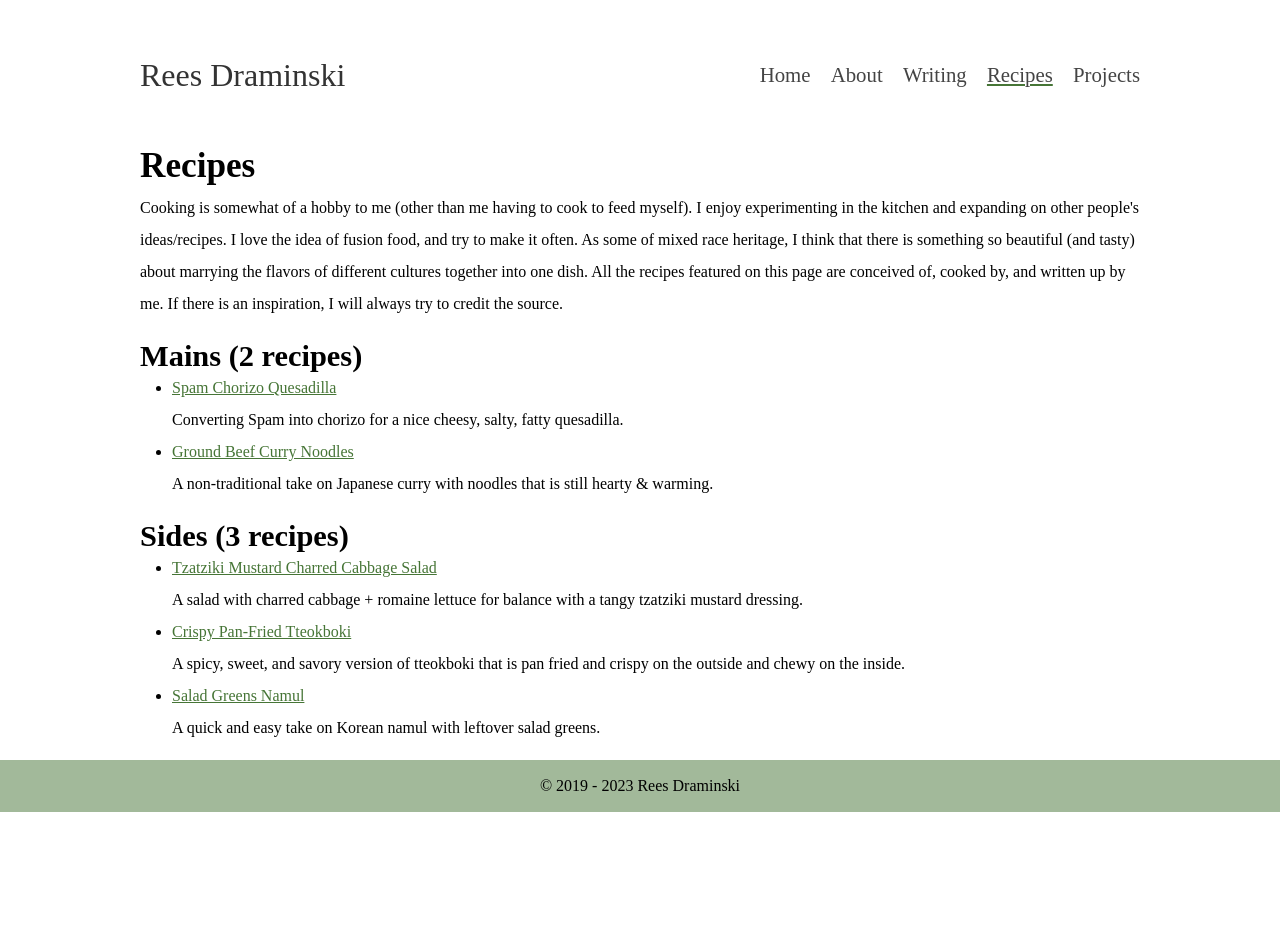
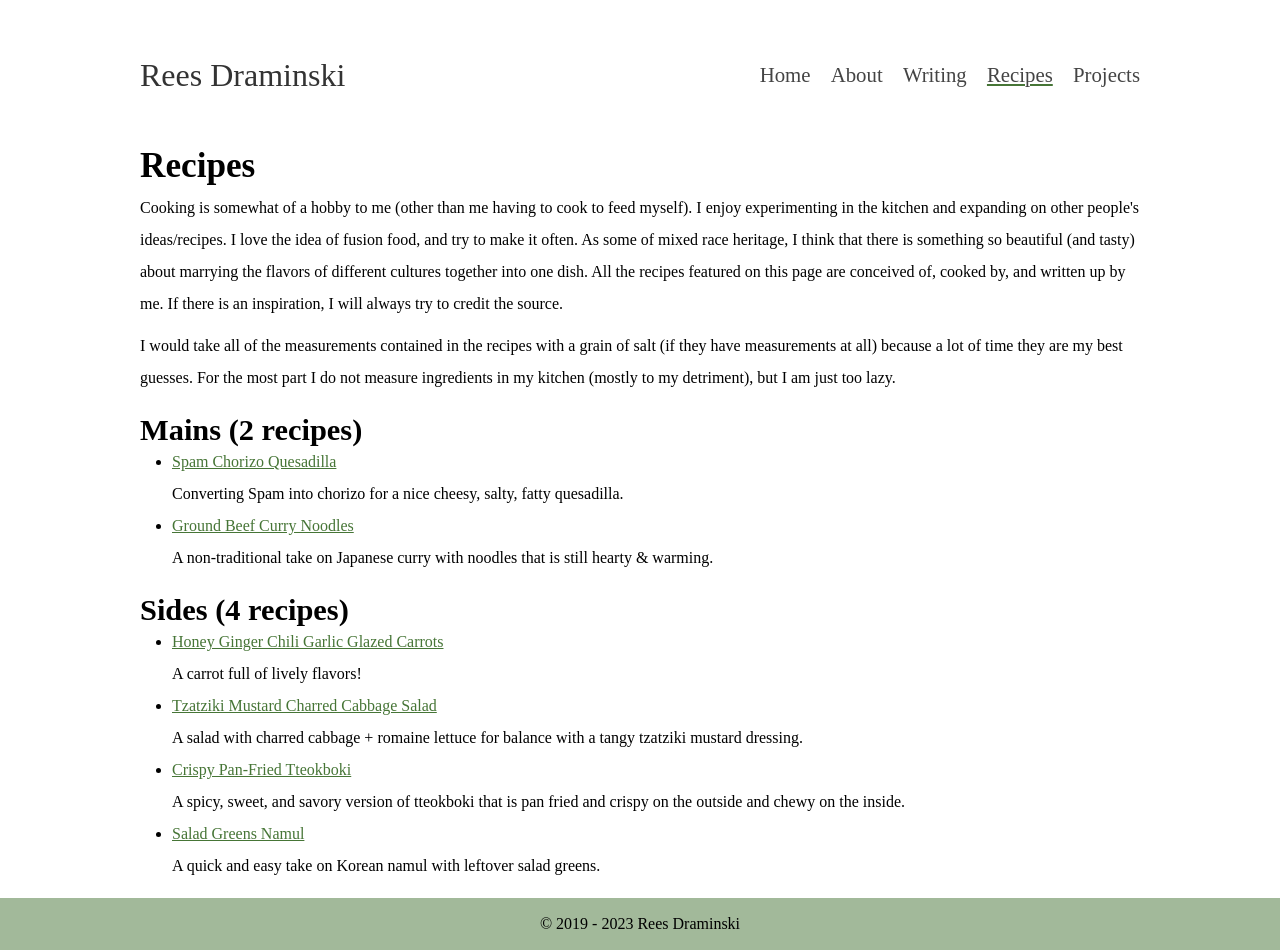
Before and after one commit to reeshuffled/reeshuffled.github.io, a Jekyll site: the page built from recipes.html, in a window 1280 px wide. Built offline with Jekyll 4.4.1, drawn with Linux system fonts in a browser that asks for light colours; before the commit the page ends 900 px from its top, so only the background shows below that.

Commit message:
add carrot recipe

```diff
--- /dev/null
+++ b/_posts/2023-08-20-Honey-Ginger-Chili-Garlic-Glazed-Carrots.md
@@ -0,0 +1,27 @@
+---
+layout: writing
+categories: Recipe
+tags: Sides
+title: "Honey Ginger Chili Garlic Glazed Carrots"
+permalink: /writing/spicy-sweet-carrots
+description: "A carrot full of lively flavors!"
+---
+
+## Ingredients
+* Carrots (Can be baby or full-sized)
+* Olive Oil
+* Ginger paste
+* Garlic paste
+* Honey
+* Apple Cider Vinegar
+* Garlic Powder
+* Onion Powder
+* Red Pepper Flakes
+* Chipotle Chili Powder
+* Salt
+
+## Instructions
+1. Cover carrots in olive oil and put in pan over medium to medium-high heat to get a sear on the carrots if you want, but at the very least soften up the carrots a bit.
+2. Fry the garlic and ginger together in the oil with the carrots.
+3. After the garlic paste has cooked down a bit, add the honey, vinegar, and the rest of the spices.
+4. Once everything is coated and sticky, you are ready to serve.
--- a/index.html
+++ b/index.html
@@ -8,6 +8,8 @@ title: Home
 
         <!-- HTML Meta Tags -->
         <meta name="description" content="Rees Draminski's software development portfolio website.">
+        <link rel="alternate" type="application/atom+xml" href="https://reesdraminski.com/feed.xml"
+            title="RSS Feed" />
 
         <!-- Facebook Meta Tags -->
         <meta property="og:url" content="http://reesdraminski.com/">
--- a/recipes.html
+++ b/recipes.html
@@ -34,6 +34,10 @@ recipe_tags: [Mains, Sides]
                 Cooking is somewhat of a hobby to me (other than me having to cook to feed myself). I enjoy experimenting in the kitchen and expanding on other people's ideas/recipes. I love the idea of fusion food, and try to make it often. As some of mixed race heritage, I think that there is something so beautiful (and tasty) about marrying the flavors of different cultures together into one dish. All the recipes featured on this page are conceived of, cooked by, and written up by me. If there is an inspiration, I will always try to credit the source.
             </p>
 
+            <p>
+                I would take all of the measurements contained in the recipes with a grain of salt (if they have measurements at all) because a lot of time they are my best guesses. For the most part I do not measure ingredients in my kitchen (mostly to my detriment), but I am just too lazy.
+            </p>
+
             {% assign sorted_tags = site.tags | sort %}
             {% for tag in sorted_tags %}
                 {% assign t = tag | first %}
```
